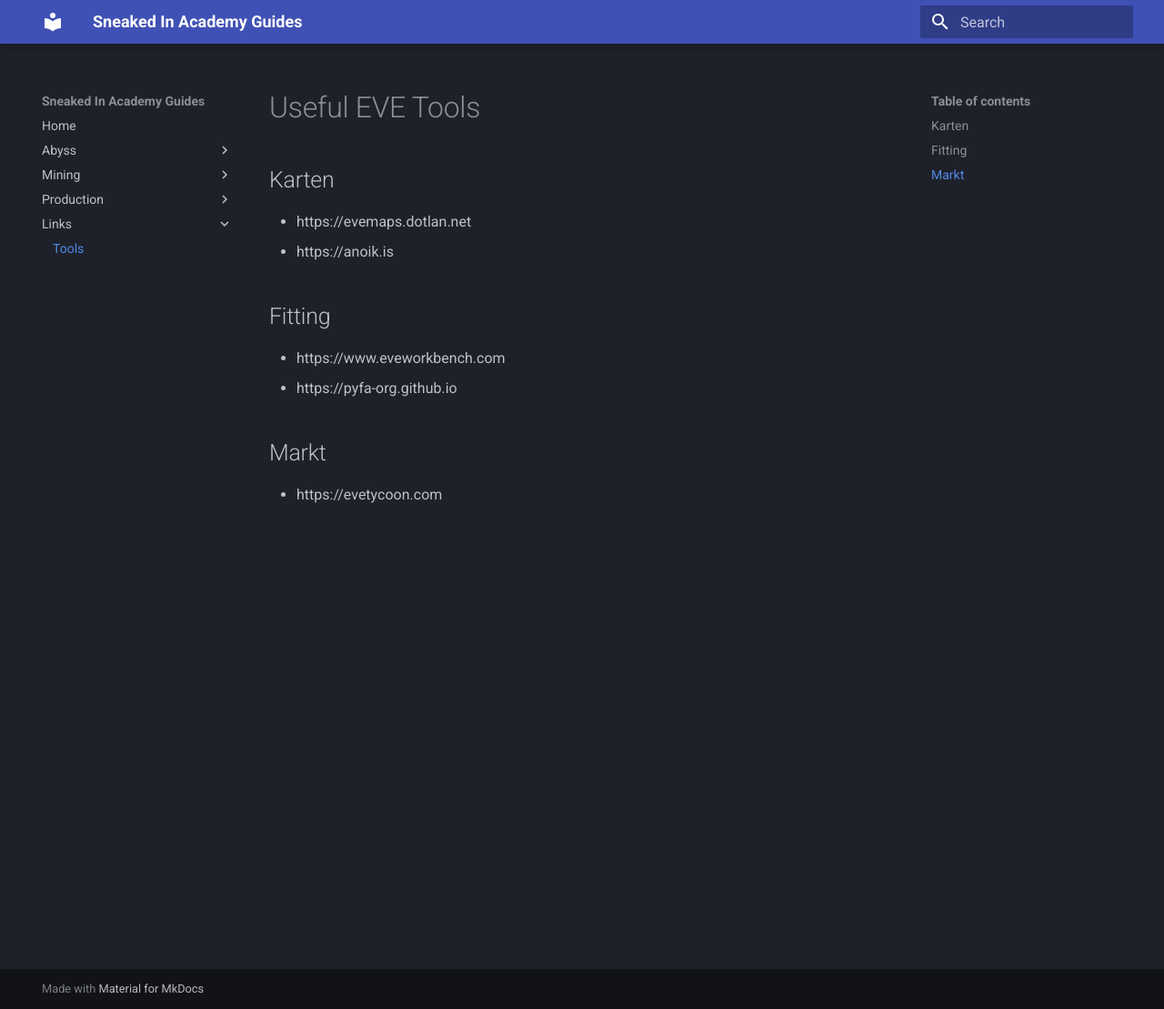
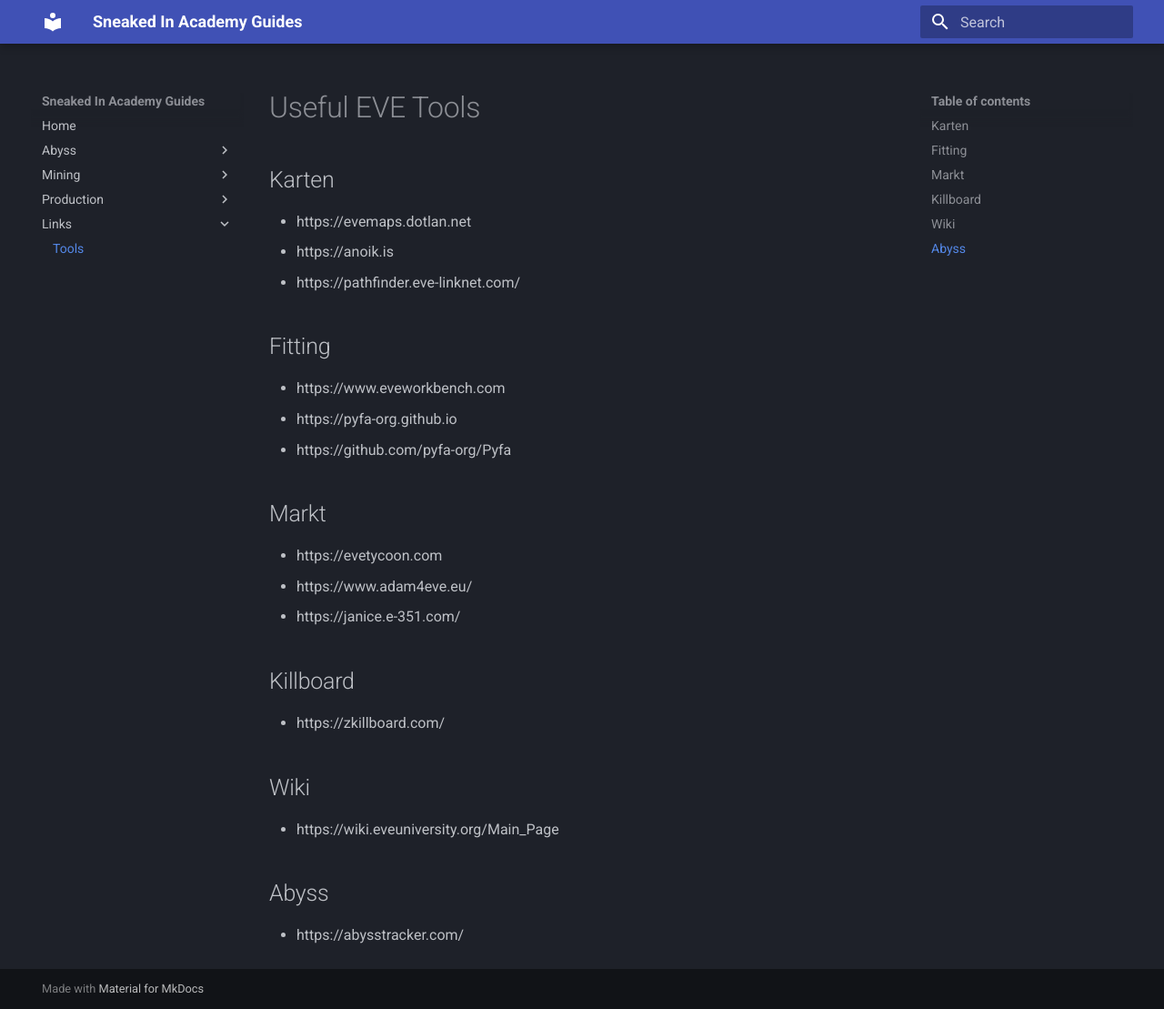
Before and after one commit to SneakedInAcademy/SneakedInAcademy.github.io, an MkDocs documentation site: the page built from docs/links/tools.md, in a window 1280 px wide and 1109 px high. Shown: the whole window at 91% size. Built offline with MkDocs 1.6.1 and Material for MkDocs 9.7.7, drawn with Linux system fonts in a browser that asks for light colours.

Commit message:
links erweitert; ignore ergänzt

```diff
--- a/docs/links/tools.md
+++ b/docs/links/tools.md
@@ -4,12 +4,28 @@
 
 - https://evemaps.dotlan.net
 - https://anoik.is
+- https://pathfinder.eve-linknet.com/
 
 ## Fitting
 
 - https://www.eveworkbench.com
 - https://pyfa-org.github.io
+- https://github.com/pyfa-org/Pyfa
 
 ## Markt
 
 - https://evetycoon.com
+- https://www.adam4eve.eu/
+- https://janice.e-351.com/
+
+## Killboard
+
+- https://zkillboard.com/
+
+## Wiki
+
+- https://wiki.eveuniversity.org/Main_Page
+
+## Abyss
+
+- https://abysstracker.com/
```
Also changed, not shown: 1 other file.
